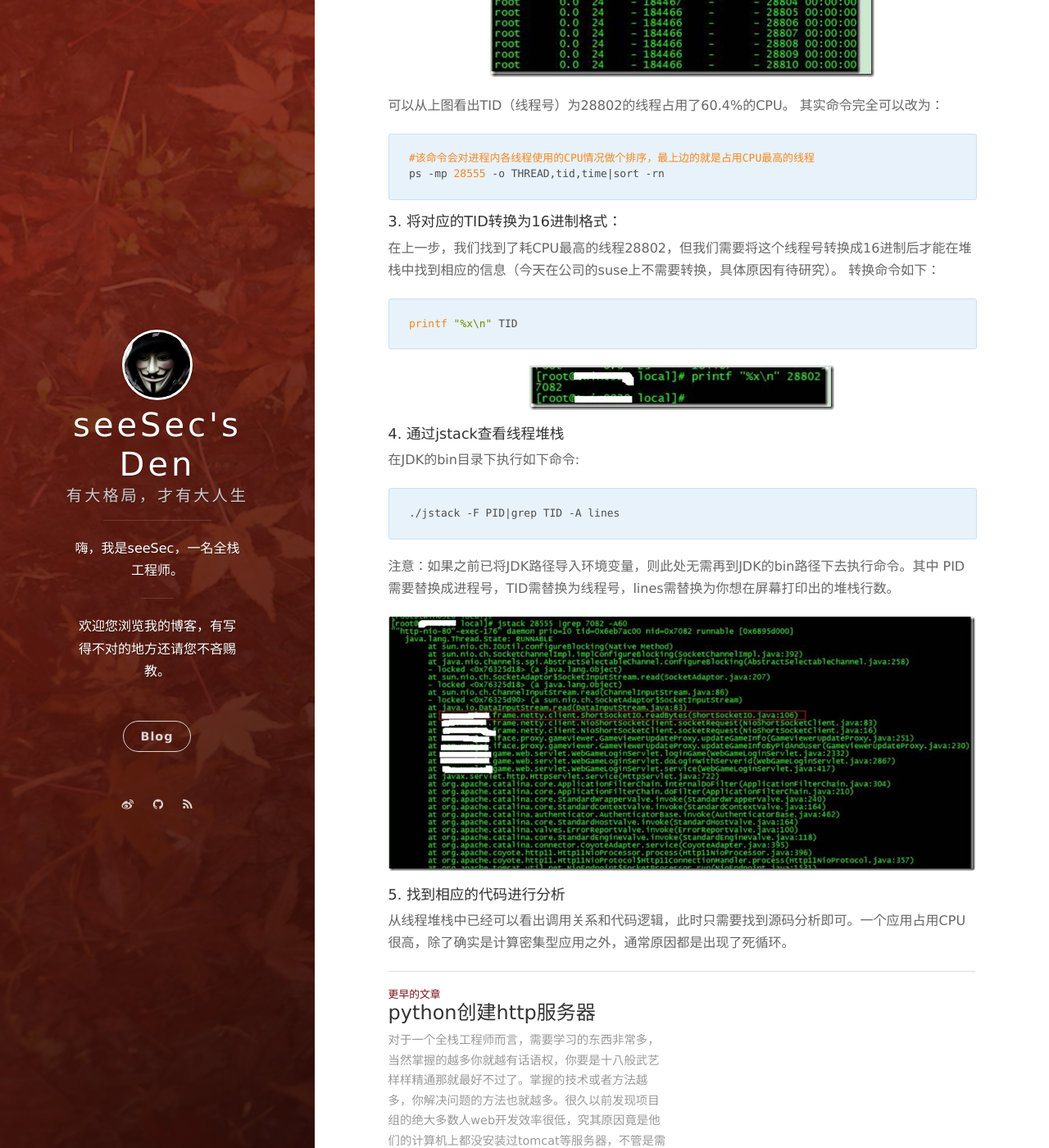
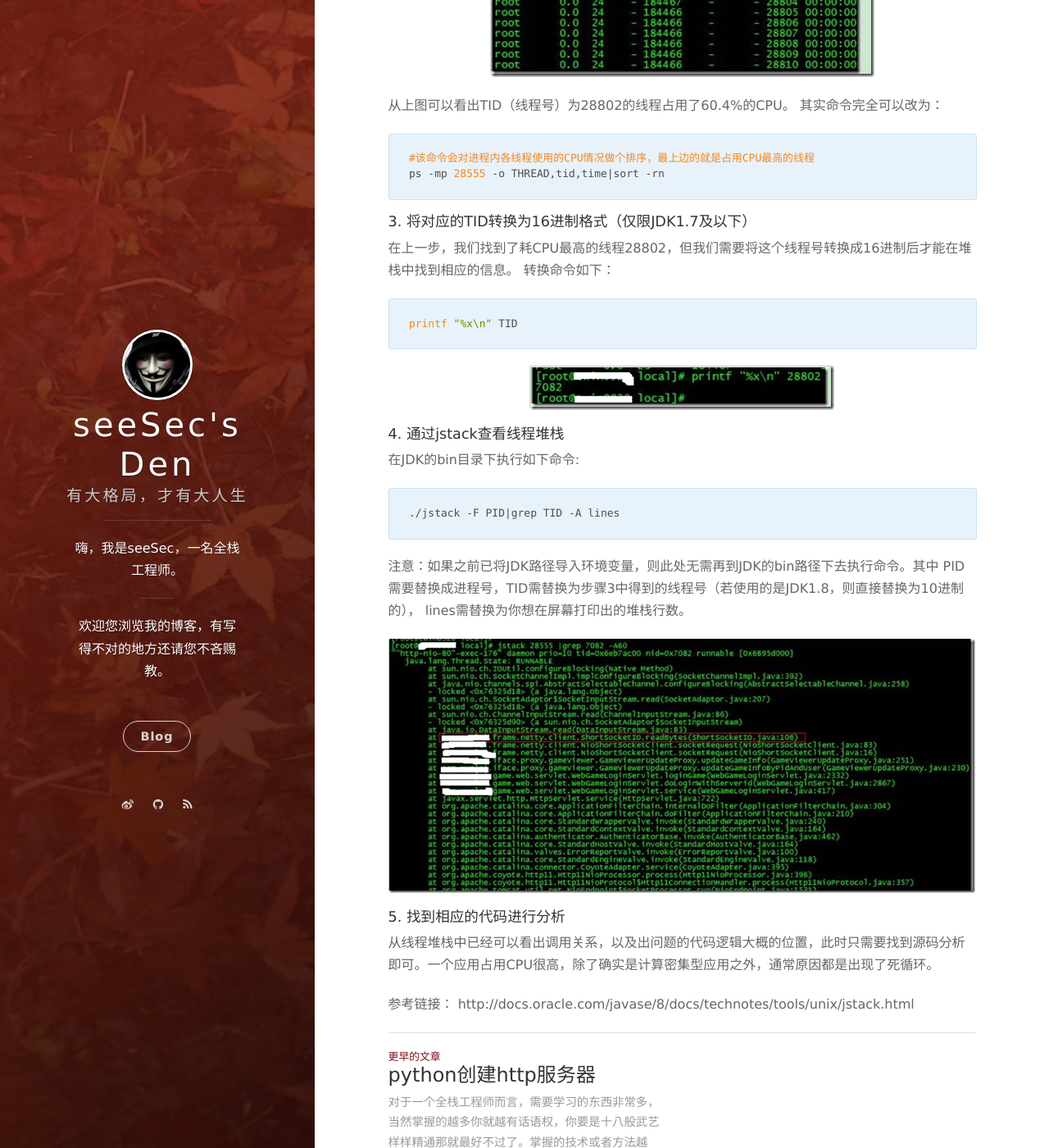
Before and after one commit to see-Sec/myBlogs, a Jekyll site: the page built from _posts/2017-03-29-jstack.markdown, in a window 1280 px wide and 1400 px high, scrolled down 832 px. Shown: the whole window at 82% size. Built offline with Jekyll 4.4.1, drawn with Linux system fonts in a browser that asks for light colours; nearby versions of some CDN libraries; comment, search, counter and statistics services are not loaded; some of the changed text lies outside the part shown.

Commit message:
modify blog content,for better description

````diff
--- a/_posts/2017-03-29-jstack.markdown
+++ b/_posts/2017-03-29-jstack.markdown
@@ -9,26 +9,26 @@ date: 2017-03-29
 分析过程大致如下：
 
 #### 1. 通过top命令找到占用CPU最高的进程
-![top命令查看CPU占用情况]({{ site.url }}/images/17-3-29/top_cmd.png)
-可以看到上图中PID（进程号）为28555的进程占用CPU高达200%。
+![top命令查看CPU占用情况]({{ site.url }}images/17-3-29/top_cmd.png)
+从上图可以看出PID（进程号）为28555的进程占用CPU高达200%。
 
 #### 2. 通过ps命令查找进程内占用CPU最高的线程
-![ps命令查找进程内各线程占用CPU情况]({{ site.url }}/images/17-3-29/ps_cmd.png)
+![ps命令查找进程内各线程占用CPU情况]({{ site.url }}images/17-3-29/ps_cmd.png)
 
-可以从上图看出TID（线程号）为28802的线程占用了60.4%的CPU。
+从上图可以看出TID（线程号）为28802的线程占用了60.4%的CPU。
 其实命令完全可以改为：
 ```
 #该命令会对进程内各线程使用的CPU情况做个排序，最上边的就是占用CPU最高的线程
 ps -mp 28555 -o THREAD,tid,time|sort -rn
 ```
 
-#### 3. 将对应的TID转换为16进制格式：
-在上一步，我们找到了耗CPU最高的线程28802，但我们需要将这个线程号转换成16进制后才能在堆栈中找到相应的信息（今天在公司的suse上不需要转换，具体原因有待研究）。
+#### 3. 将对应的TID转换为16进制格式（仅限JDK1.7及以下）
+在上一步，我们找到了耗CPU最高的线程28802，但我们需要将这个线程号转换成16进制后才能在堆栈中找到相应的信息。
 转换命令如下：
 ```
 printf "%x\n" TID
 ```
-![TID转换]({{ site.url }}/images/17-3-29/convert_tid.png)
+![TID转换]({{ site.url }}images/17-3-29/convert_tid.png)
 
 #### 4. 通过jstack查看线程堆栈
 在JDK的bin目录下执行如下命令:
@@ -36,9 +36,13 @@ printf "%x\n" TID
 ./jstack -F PID|grep TID -A lines
 ```
 注意：如果之前已将JDK路径导入环境变量，则此处无需再到JDK的bin路径下去执行命令。其中
-PID需要替换成进程号，TID需替换为线程号，lines需替换为你想在屏幕打印出的堆栈行数。
+PID需要替换成进程号，TID需替换为步骤3中得到的线程号（若使用的是JDK1.8，则直接替换为10进制的），
+lines需替换为你想在屏幕打印出的堆栈行数。
 
-![TID转换]({{ site.url }}/images/17-3-29/jstack.png)
+![TID转换]({{ site.url }}images/17-3-29/jstack.png)
 
 #### 5. 找到相应的代码进行分析
-从线程堆栈中已经可以看出调用关系和代码逻辑，此时只需要找到源码分析即可。一个应用占用CPU很高，除了确实是计算密集型应用之外，通常原因都是出现了死循环。
+从线程堆栈中已经可以看出调用关系，以及出问题的代码逻辑大概的位置，此时只需要找到源码分析即可。一个应用占用CPU很高，除了确实是计算密集型应用之外，通常原因都是出现了死循环。
+
+参考链接：
+http://docs.oracle.com/javase/8/docs/technotes/tools/unix/jstack.html
````
